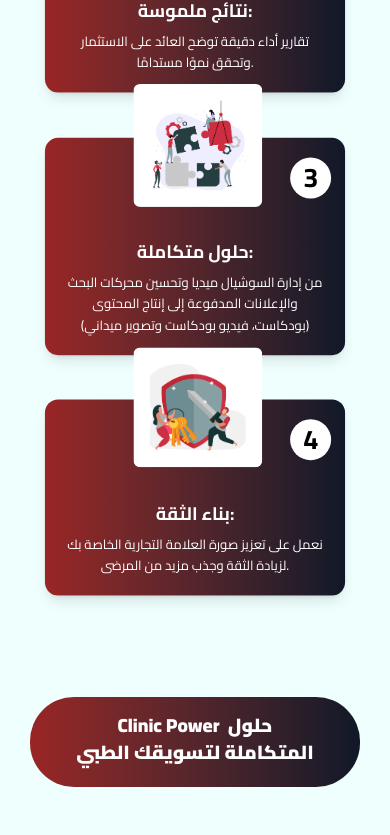
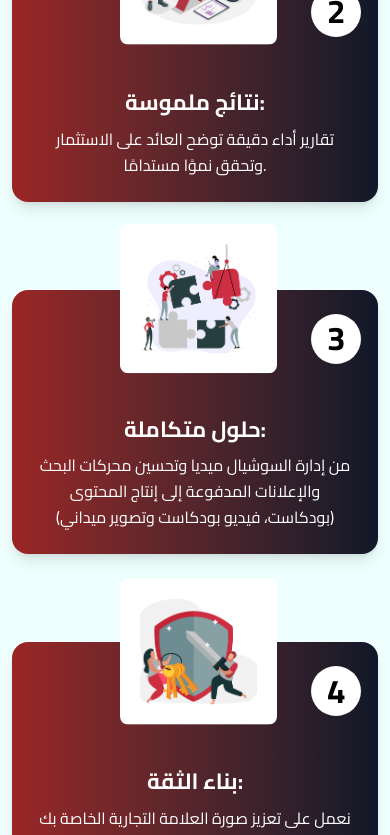
Before and after one commit to abdallaroom100/clinic-power, a plain HTML site: page index.html in a window 390 px wide. Shown: the part 1280-2115 px from the top of the page. Drawn offline with nearby package versions, Linux system fonts and the light colour scheme.

Commit message:
responsive issue

```diff
--- a/index.html
+++ b/index.html
@@ -16,7 +16,7 @@
 
 
           <button class="header-button bg-[#800A13] hidden pt-[8px] pb-[8px] md:block md:text-[16px] 2xl:text-[24px] cursor-pointer">
-             <a href="#" class="cursor-pointer">
+             <a href="#form" class="cursor-pointer">
             احجز الان
           </a>
            </button>
@@ -97,7 +97,7 @@
 
 
 
-        <div class=" design  scale-[0.82] md:mt-12 relative bg-gradient-to-r flex-col from-[#9a2525] to-gray-900 gap-[22px] text-white p-6 rounded-2xl max-w-lg md:max-w-[827px] flex flex-col md:flex-row items-center md:items-start shadow-lg">
+        <div class=" design md:mb-0 mb-22 md:scale-[0.82] md:mt-12 relative bg-gradient-to-r flex-col from-[#9a2525] to-gray-900 gap-[22px] text-white p-6 rounded-2xl max-w-lg md:max-w-[827px] flex flex-col md:flex-row items-center md:items-start shadow-lg">
 
 
 
@@ -117,7 +117,7 @@
             1
         </div>
       </div>
-        <div class=" design  scale-[0.82] relative bg-gradient-to-r flex-col from-[#9a2525] to-gray-900 gap-[22px] text-white p-6 rounded-2xl max-w-lg md:max-w-4xl flex flex-col md:flex-row items-center md:items-start shadow-lg">
+        <div class=" design md:mb-0 mb-22 md:scale-[0.82] relative bg-gradient-to-r flex-col from-[#9a2525] to-gray-900 gap-[22px] text-white p-6 rounded-2xl max-w-lg md:max-w-4xl flex flex-col md:flex-row items-center md:items-start shadow-lg">
 
 
 
@@ -139,7 +139,7 @@
             2
         </div>
       </div>
-        <div class=" design  scale-[0.82] relative bg-gradient-to-r flex-col from-[#9a2525] to-gray-900 gap-[22px] text-white p-6 rounded-2xl max-w-lg md:max-w-4xl flex flex-col md:flex-row items-center md:items-start shadow-lg">
+        <div class=" design md:mb-0 mb-22 md:scale-[0.82] relative bg-gradient-to-r flex-col from-[#9a2525] to-gray-900 gap-[22px] text-white p-6 rounded-2xl max-w-lg md:max-w-4xl flex flex-col md:flex-row items-center md:items-start shadow-lg">
 
 
 
@@ -161,7 +161,7 @@
             3
         </div>
       </div>
-        <div class=" design mb-20  scale-[0.82] relative bg-gradient-to-r flex-col from-[#9a2525] to-gray-900 gap-[22px] text-white p-6 rounded-2xl max-w-lg md:max-w-4xl flex flex-col md:flex-row items-center md:items-start shadow-lg">
+        <div class=" design mb-20 md:mb-0 mb-22 md:scale-[0.82] relative bg-gradient-to-r flex-col from-[#9a2525] to-gray-900 gap-[22px] text-white p-6 rounded-2xl max-w-lg md:max-w-4xl flex flex-col md:flex-row items-center md:items-start shadow-lg">
 
 
 
@@ -186,7 +186,7 @@
 
       <button
       id="services"
-      class="header-button md:scale-[0.85] bg-gradient-to-r from-[#9a2525] to-gray-900 px-16 button-two md:mb-[2rem] md:mb-[169px] mx-auto distinguish-button mx-auto md:mt-8 mt-4 w-[90%] md:max-w-fit  pt-[15px] pb-[20px] md:p-[15px]    text-[18px] md:text-[22px] 2xl:text-[35px] ">
+      class="header-button md:scale-[0.85] bg-gradient-to-r from-[#9a2525] to-gray-900 px-16 button-two  md:mb-[169px] mx-auto distinguish-button mx-auto md:mt-8 mt-4 w-[90%] md:max-w-fit  pt-[15px] pb-[20px] md:p-[15px]    text-[18px] md:text-[22px] 2xl:text-[35px] ">
         <span  class=" text-[19px] md:text-[35px]">
            <span class="block md:hidden">
             <p>
@@ -739,7 +739,7 @@
                 id="phone-number"
                 required=""
                 name="entry.405511996"
-                autofocus
+
                 class="inputNumber second w-full p-6 bg-gray-100 rounded-lg text-right"
                 />
                 <p style="text-align: right; color: indianred; display: none; margin-top: -1%;" class="error-2">الحد الأدنى لعدد الأرقام هو 10</p>
--- a/index.js
+++ b/index.js
@@ -1,4 +1,5 @@
 // Initialization for ES Users
 
+document.querySelector("nav").scrollBy(0,0);
 
   console.log(window.innerWidth)
--- a/style.css
+++ b/style.css
@@ -48,7 +48,9 @@ left: 460px;
  margin: auto;
  padding-top: 1rem;
 }
-
+html, body {
+  overflow: auto;
+}
 @media (max-width:1600px){
     .main-paragraph{
         font-size: clamp(16px, 2vw , 20px);
@@ -131,7 +133,7 @@ margin-bottom: 1rem;
 
          }
          .button-two{
-            margin-bottom: 4rem;
+            margin-bottom: 1rem;
 
              margin-top: 0rem;
              }
```
